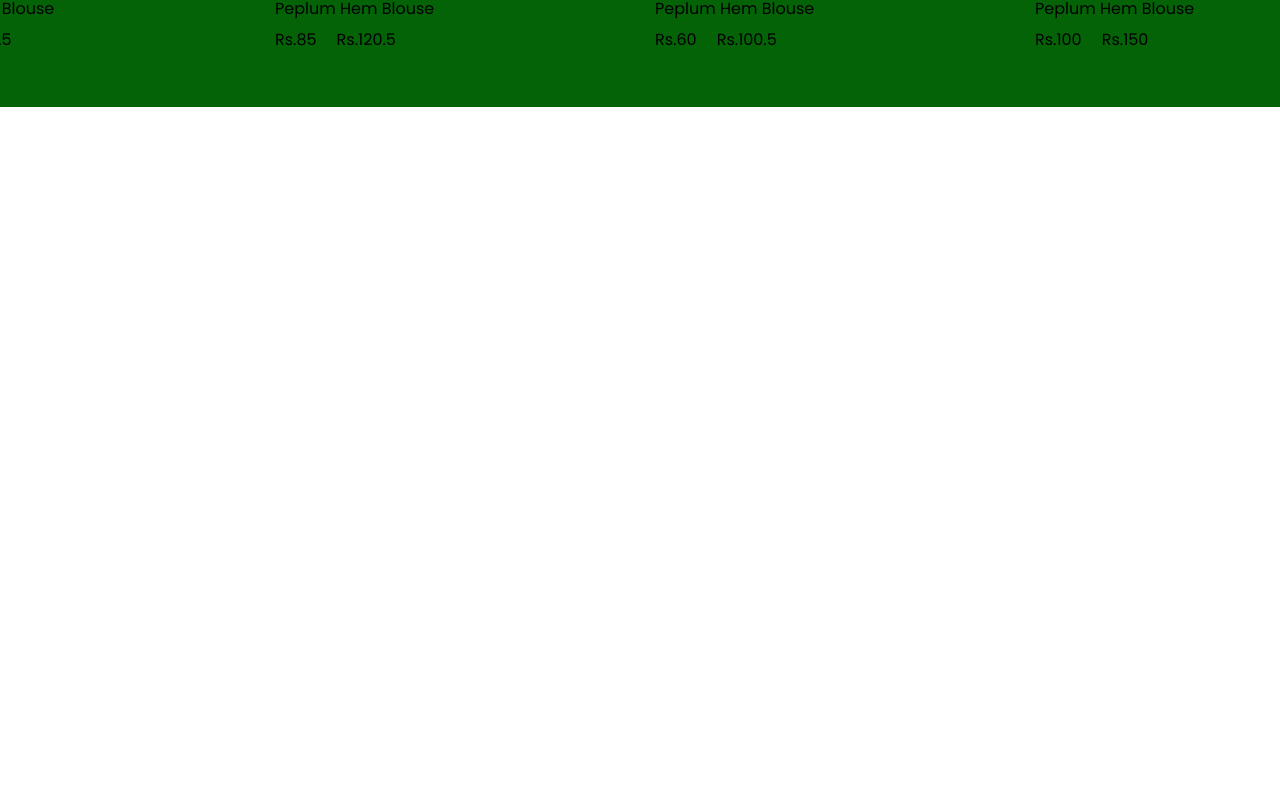
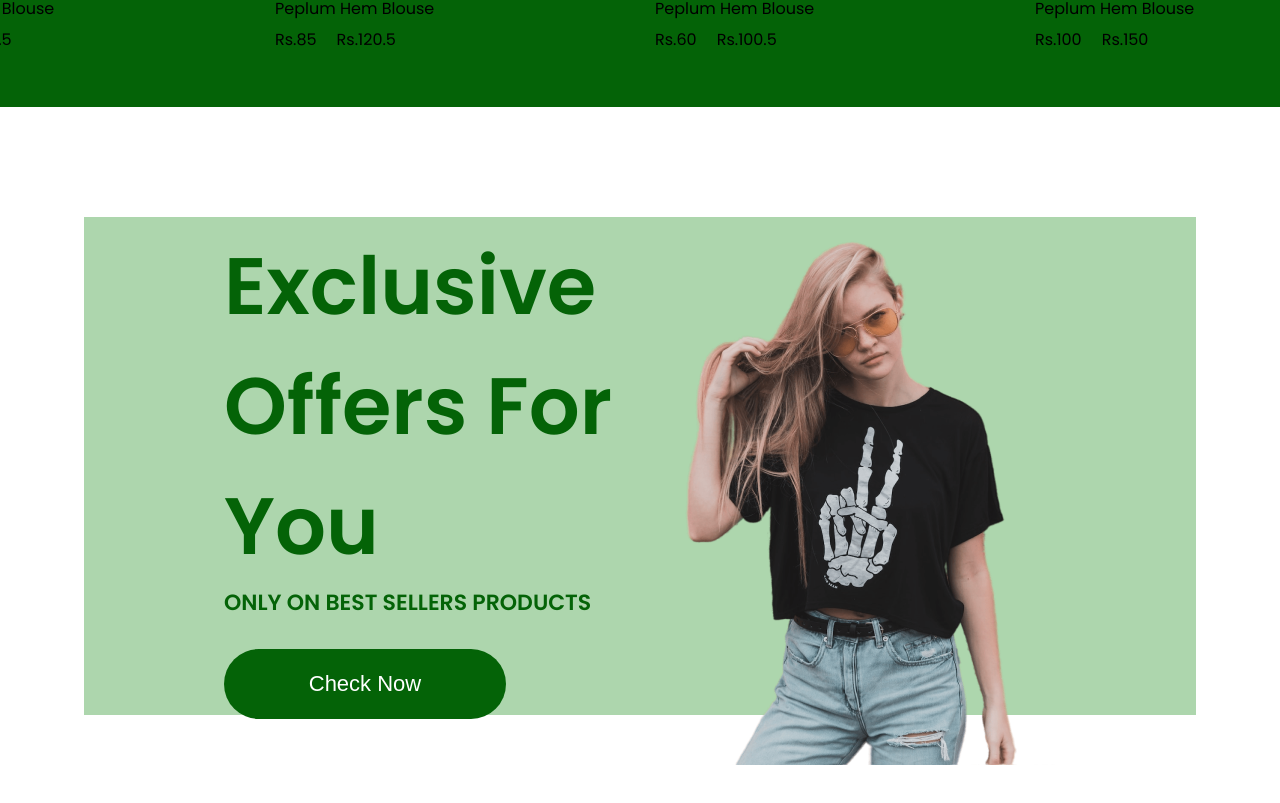
Before and after one commit to leshaan99/clothing-store, a React (Create React App) app in the folder frontend/: page / in a window 1280 px wide. Shown: the part 1560-2363 px from the top of the page. Before the commit the page ends 1667 px from the top, so only its background shows below. Built offline with nearby package versions, Linux system fonts and the light colour scheme.

Commit message:
Create offers section

```diff
--- /dev/null
+++ b/frontend/src/Components/Offers/Offers.css
@@ -0,0 +1,50 @@
+.offers{
+    width: 65%;
+    height: 60vh;
+    display: flex;
+    margin: auto;
+    padding: 9px 140px;
+    margin-top: 110px;
+    margin-bottom: 150px;
+    background: rgba(0, 128, 0, 0.322);
+}
+
+.offers.left{
+    display: flex;
+    flex: 1;
+    flex-direction: column;
+    justify-content: center;
+}
+
+.offers-left h1{
+    color: #046307;
+    font-size: 80px;
+    font-weight: 600;
+}
+
+.offers-left p{
+    color: #046307;
+    font-size: 22px;
+    font-weight: 600;
+}
+
+.offers-left button{
+    width: 282px;
+    height: 70px;
+    border-radius: 35px;
+    background: #046307;
+    border: none;
+    color: white;
+    font-size: 22px;
+    font-weight: 500;
+    margin-top: 30px;
+    cursor: pointer;
+}
+
+.offers-right{
+    flex: 1;
+    display: flex;
+    align-items: center;
+    justify-content: flex-end;
+    padding-top: 50px;
+}
--- /dev/null
+++ b/frontend/src/Components/Offers/Offers.jsx
@@ -0,0 +1,19 @@
+import React from 'react'
+import './Offers.css'
+import exclucive_image from '../Assests/exclusive_image.png'
+
+export const Offers = () => {
+  return (
+    <div className='offers'>
+        <div className="offers-left">
+            <h1>Exclusive</h1>
+            <h1>Offers For You</h1>
+            <p>ONLY ON BEST SELLERS PRODUCTS</p>
+            <button>Check Now</button>
+        </div>
+        <div className="offers-right">
+            <img src={exclucive_image} alt=''/>
+        </div>
+    </div>
+  )
+}
--- a/frontend/src/Pages/Shop.jsx
+++ b/frontend/src/Pages/Shop.jsx
@@ -1,12 +1,14 @@
 import React from 'react'
 import { Hero } from '../Components/Hero/Hero'
 import { Popular } from '../Components/Popular/Popular'
+import { Offers } from '../Components/Offers/Offers'
 
 const Shop = () => {
   return (
     <div>
       <Hero/>
       <Popular/>
+      <Offers/>
     </div>
   )
 }
```
